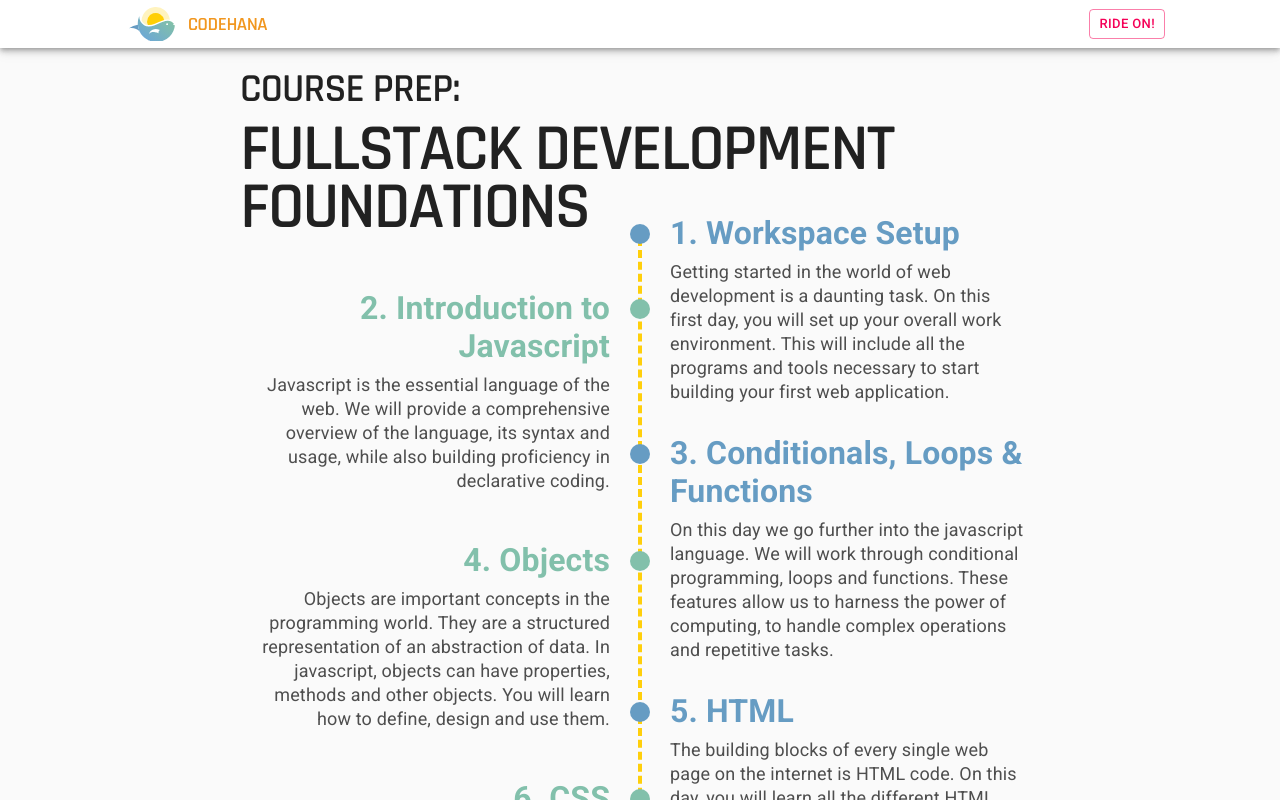
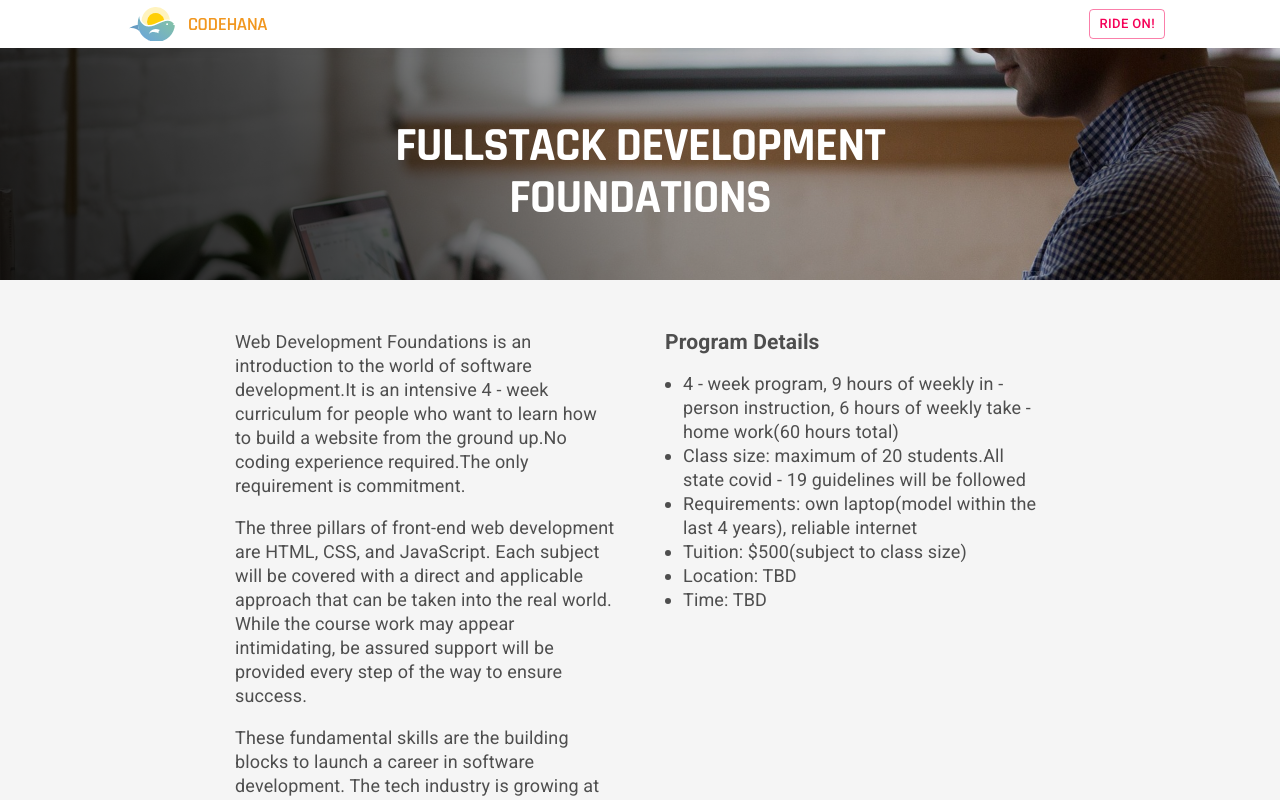
Before and after one commit to codehanadev/web, a Next.js app: page /course in a window 1280 px wide. Shown: the top 800 px of the page. Built offline with nearby package versions, Linux system fonts and the light colour scheme.

Commit message:
course info

```diff
--- a/components/AppFooter/styles.module.scss
+++ b/components/AppFooter/styles.module.scss
@@ -1,7 +1,7 @@
 @import '../../styles/_mixins.scss';
 
 .footer {
-  height: stretch;
+  // height: stretch;
   background-color: #666666;
   .content {
     @include rsp-pad;
--- a/components/MediaCopySection/index.js
+++ b/components/MediaCopySection/index.js
@@ -21,8 +21,8 @@ export default function MediaCopySection(props) {
   return <section className={styles.MediaCopySection} style={style}>
     <div className={cx(styles.container, alignStyles)}>
       <div className={styles.content}>
-        <h2>{title}</h2>
-        <p>{description}</p>
+        {title && <h2>{title}</h2>}
+        {description && <p>{description}</p>}
         {button && <div className={styles.button}>
           <Button
             color="primary"
--- a/components/MediaCopySection/styles.module.scss
+++ b/components/MediaCopySection/styles.module.scss
@@ -55,6 +55,7 @@
     }
   }
   p {
+    white-space: pre-wrap;
     color: grey;
     @include resize-font(1.4rem);
     @include resize-lh(1.8rem);
--- a/pages/course/index.js
+++ b/pages/course/index.js
@@ -1,3 +1,4 @@
+import cx from 'classnames';
 import styles from './index.module.scss';
 import Typography from '@material-ui/core/Typography';
 import MediaCopySection from '../../components/MediaCopySection';
@@ -69,14 +70,37 @@ const Session = props => {
     </div>;
 };
 
+const program = [
+    '4 - week program, 9 hours of weekly in -person instruction, 6 hours of weekly take - home work(60 hours total)',
+    'Class size: maximum of 20 students.All state covid - 19 guidelines will be followed',
+    'Requirements: own laptop(model within the last 4 years), reliable internet',
+    'Tuition: $500(subject to class size)',
+    'Location: TBD',
+    'Time: TBD',
+];
+
+
 
 export default function Course() {
     return <>
-        <div className={styles.header}>
-            <h2>{'Course Prep:'}</h2>
-            <h3>{'FullStack Development\nFoundations'}</h3>
+        {/* <div className={styles.banner}>
+            <img src="/mern.png" />
+        </div> */}
+        <h1 className={styles.header}>{'FullStack Development\nFoundations'}</h1>
+        <div className={styles.Description}>
+            <div className={styles.description}>
+                <section>
+                    <p>Web Development Foundations is an introduction to the world of software development.It is an intensive 4 - week curriculum for people who want to learn how to build a website from the ground up.No coding experience required.The only requirement is commitment.</p>
+                    <p>The three pillars of front-end web development are HTML, CSS, and JavaScript. Each subject will be covered with a direct and applicable approach that can be taken into the real world. While the course work may appear intimidating, be assured support will be provided every step of the way to ensure success.</p>
+                    <p>These fundamental skills are the building blocks to launch a career in software development. The tech industry is growing at an incredible pace, offering unlimited opportunities to build a wealthy and sustainable career.</p>
+                </section>
+                <section>
+                    <h3>Program Details</h3>
+                    <ul className={styles.program}>{program.map((detail, i) => <li key={i}>{detail}</li>)}</ul>
+                </section>
+            </div>
         </div>
-        <div className={styles.Course}>
+        <div className={styles.Progress}>
             <div className={styles.left}>
                 <Session {...sessions[1]} />
                 <Session {...sessions[3]} style={{ marginTop: '18px' }} />
@@ -88,11 +112,17 @@ export default function Course() {
             <div className={styles.track}/>
             <div className={styles.right}>
                 <Session {...sessions[0]} />
+                <Session {...sessions[1]} />
                 <Session {...sessions[2]} />
+                <Session {...sessions[3]} />
                 <Session {...sessions[4]} />
+                <Session {...sessions[5]} />
                 <Session {...sessions[6]} />
+                <Session {...sessions[7]} />
                 <Session {...sessions[8]} />
+                <Session {...sessions[9]} />
                 <Session {...sessions[10]} />
+                <Session {...sessions[11]} />
             </div>
         </div>
     </>;
--- a/pages/course/index.module.scss
+++ b/pages/course/index.module.scss
@@ -2,43 +2,88 @@
 @import '../../styles/_variables.scss';
 
 
-.Course {
-  // @include rsp-pad;
+.header {
+  @include rsp-pad;
+  @include logo-font(700);
+  @include resize-font(3.7rem);
+  @include resize-lh(4rem);
+  background-image: linear-gradient(66deg, rgba(0,0,0,0.85) 0%, rgba(0,0,0,0.7) 25%, rgba(0,0,0,0.3) 50%, rgba(0,0,0,0.1) 75%, rgba(0,0,0,0) 100%), url('/hero-main.jpg');
+  background-position: center;
+  background-size: cover;
+
+  color: $palette_orange;
+  color: #ffffff;
+  text-transform: uppercase;
+  text-align: center;
+  white-space: pre-wrap;
+  margin: 0;
+  padding: 72px 0 56px !important;
+  @media (min-width: 600px) {
+    @include resize-font(4.8rem);
+    @include resize-lh(5.2rem);
+  }
+}
+
+.Description {
+  background-color: #f5f5f5;
+  // background-color: $palette_blue;
+  // background-color: $logo_secondary_bg;
+  padding: 40px 0;
+  @media (min-width: 1280px) {
+    padding: 50px 0;
+  }
+}
+.description {
+  @include rsp-pad;
+  color: #4e4e4e;
+  // color: #ffffff;
+
+  font-size: 1rem;
+  line-height: 1.375rem;
+  white-space: pre-wrap;
+  max-width: 860px;
+  @media (min-width: 600px) {
+    font-size: 1.125rem;
+    line-height: 1.5rem;
+  }
+  @media (min-width: 960px) {
+    @include resize-font(1.8rem);
+    @include resize-lh(2.4rem);
+    padding-left: 0;
+    padding-right: 0;
+  }
+
+  display: block;
+  justify-content: space-between;
+  margin: 0 auto;
+  @media (min-width: 600px) {
+    display: flex;
+  }
+  section {
+    flex: 1;
+    margin: 0 25px;
+    > :first-child {
+      margin-top: 0;
+      padding-top: 0;
+    }
+    h3 {
+      margin-bottom: 12px;
+    }
+  }
+}
+
+.program {
+  padding-left: 18px;
+}
+
+.Progress {
+  @include rsp-pad;
   display: flex;
   justify-content: center;
   max-width: 800px;
-  margin: -24px auto 0;
-  padding: 0 16px;
-}
-
-.header {
-  text-transform: uppercase;
-  white-space: pre-wrap;
-  justify-content: center;
-  max-width: 800px;
-  margin: 18px auto 0;
-  h2 {
-    @include logo-font(600);
-    font-size: 2.5rem;
-    line-height: 3rem;
-    margin: 0 0 8px;
-  }
-  h3 {
-    @include logo-font(600);
-    font-size: 2.5rem;
-    line-height: 2.25rem;
-    letter-spacing: -.125rem;
-    margin: 0;
-    @media (min-width: 600px) {
-      font-size: 3.125rem;
-      line-height: 2.75rem;
-    }
-    @media (min-width: 960px) {
-      font-size: 4.125rem;
-      line-height: 3.6125rem;
-    }
-  }
-}
+  margin: 48px auto 0;
+  padding-top: 0;
+  padding-bottom: 0;
 
   .track {
     flex: 0 0 0px;
@@ -54,13 +99,20 @@
     height: 20px;
     border-radius: 20px;
     position: absolute;
+    top: 6px;
+    @media (min-width: 600px) {
       top: 10px;
+    }
   }
 
   .left {
     flex: 1;
     text-align: right;
     padding: 75px 0;
+    display: none;
+    @media (min-width: 600px) {
+      display: block;
+    }
     .point {
       background-color: $palette_end;
       right: -40px;
@@ -80,7 +132,22 @@
     h3 {
       color: $palette_blue;
     }
+    > .Session:nth-child(even) {
+      display: block;
+      .point {
+        background-color: $palette_end;
       }
+      h3 {
+        color: $palette_end;
+      }
+      @media (min-width: 600px) {
+        display: none;
+      }
+    }
+  }
+
+}
+
 
 .Session {
   position: relative;
@@ -114,58 +181,3 @@
     }
   }
 }
-
-// .hero {
-//   background-image: linear-gradient(66deg, rgba(0,0,0,0.85) 0%, rgba(0,0,0,0.7) 25%, rgba(0,0,0,0.3) 50%, rgba(0,0,0,0.1) 75%, rgba(0,0,0,0) 100%), url('/hero-main-2.jpg');
-//   background-position: center;
-//   background-size: cover;
-//   display: flex;
-//   align-items: center;
-//   min-height: 420px;
-//   h1 {
-//     margin: 0;
-//     font-size: 2.5rem;
-//     font-weight: 700;
-//     line-height: 3rem;
-//   }
-//   p {
-//     font-size: .875rem;
-//     line-height: 1.125rem;
-//   }
-//   .content {
-//     flex-grow: 1;
-//     color: #ffffff;
-//     @include rsp-pad;
-//   }
-//   @media (min-width: 600px) {
-//     padding: 88px 0 98px;
-//     h1,p {
-//       max-width: 52%;
-//     }
-//     h1 {
-//       font-size: 3.125rem;
-//       line-height: 3.8125rem;
-//     }
-//     p {
-//       font-size: 1rem;
-//       line-height: 1.375rem;
-//     }
-//   }
-//   @media (min-width: 960px) {
-//     padding: 106px 0 105px;
-//     p {
-//       line-height: 1.1875rem;
-//     }
-//   }
-//   @media (min-width: 1280px) {
-//     min-height: 600px;
-//     padding: 177px 0;
-//     h1 {
-//       line-height: 4.5rem;
-//     }
-//     p {
-//       font-size: 1.125rem;
-//       line-height: 1.5rem;
-//     }
-//   }
-// }
--- a/styles/_variables.scss
+++ b/styles/_variables.scss
@@ -4,6 +4,7 @@ $palette_blue: #669cc3;
 $palette_start: #6ea9d3;
 $palette_end: #82c0ab;
 
+$logo_secondary_bg: #545f86;
 
 
 $primary: $palette_yellow;
```
Lines whose indentation alone changed are shown as unchanged.
